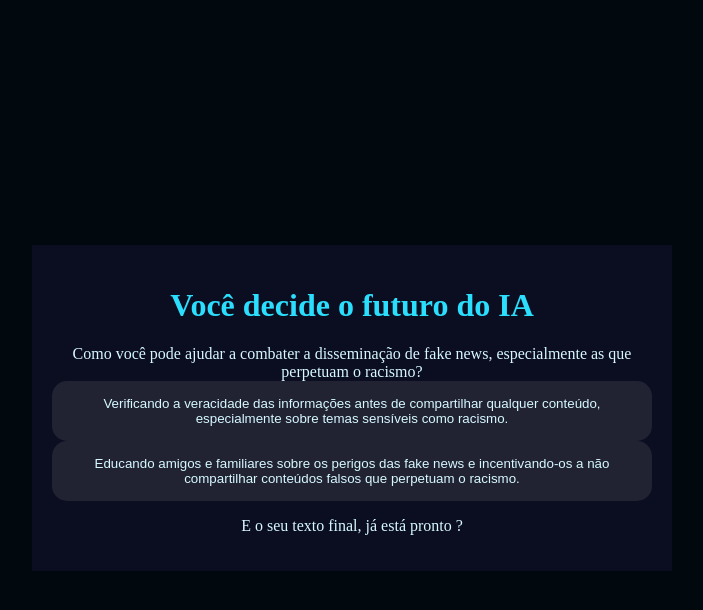
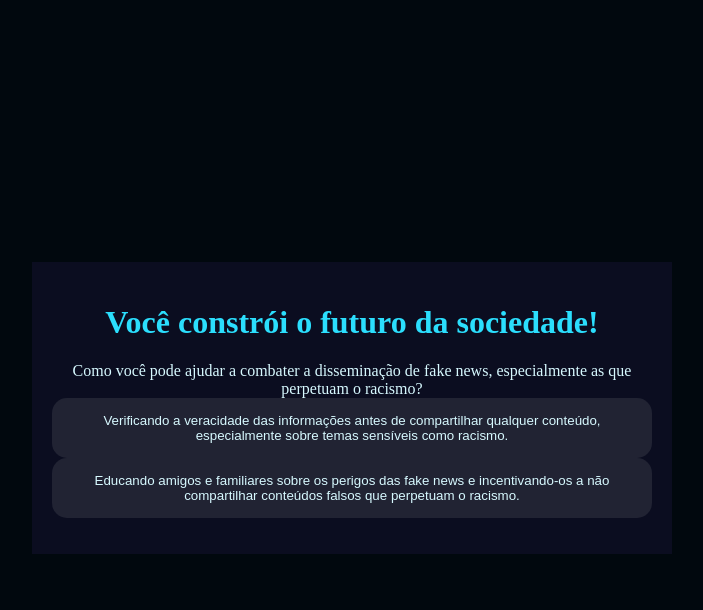
Before and after one commit to silviosnjr/missaoFormadores, a plain HTML site: page index.html in a window 1280 px wide. Both pictures are taken after a click on the button 639 px from the left and 409 px from the top of the page. Shown: the whole page, without its empty margins (288-991 px from the left). Drawn offline with Linux system fonts and the light colour scheme.

Commit message:
Versão da reunião 9

```diff
--- a/index.html
+++ b/index.html
@@ -4,11 +4,11 @@
     <meta charset="UTF-8">
     <meta name="viewport" content="width=device-width, initial-scale=1.0">
     <link rel="stylesheet" href="style.css">
-    <title>Você decide o futuro da IA</title>
+    <title>Você constrói o futuro da sociedade!</title>
 </head>
 <body>
     <div class="caixa-principal">
-        <h1>Você decide o futuro do IA</h1>
+        <h1>Você constrói o futuro da sociedade!</h1>
         <div class="caixa-perguntas">
             Você já sabe quais são as perguntas que irão nortear sua missão ?
         </div>
--- a/script.js
+++ b/script.js
@@ -10,11 +10,11 @@ const perguntas = [
         alternativas: [
             {
                 texto: "Participando de campanhas de conscientização e educação sobre igualdade racial.",
-                afirmacao: "afirmacao"
+                afirmacao: "Você acredita que a conscientização e a educação são ferramentas essenciais para promover a igualdade racial e combater o racismo."
             },
             {
                 texto:  "Denunciando atos de discriminação e apoiando políticas públicas inclusivas.",
-                afirmacao: "afirmacao"
+                afirmacao: "Você considera a denúncia de discriminação e o suporte a políticas públicas inclusivas como métodos importantes para enfrentar o racismo."
             }
         ]
     },
@@ -23,11 +23,11 @@ const perguntas = [
         alternativas: [
             {
                 texto: "Verificando a veracidade das informações antes de compartilhar qualquer conteúdo, especialmente sobre temas sensíveis como racismo.",
-                afirmacao: "afirmacao"
+                afirmacao: "Você valoriza a verificação de informações como um meio fundamental para combater a disseminação de fake news e evitar a propagação de conteúdos prejudiciais."
             },
             {
                 texto: "Educando amigos e familiares sobre os perigos das fake news e incentivando-os a não compartilhar conteúdos falsos que perpetuam o racismo.",
-                afirmacao: "afirmacao"
+                afirmacao: "Você acredita na importância de educar os outros sobre os riscos das fake news e incentivar a responsabilidade ao compartilhar informações, especialmente sobre temas raciais."
             }
         ]
     },
@@ -36,11 +36,11 @@ const perguntas = [
         alternativas: [
             {
                 texto: "Promovendo a instalação de painéis solares em escolas e centros comunitários de comunidades marginalizadas.",
-                afirmacao: "afimacao"
+                afirmacao: "Você acredita que a instalação de painéis solares em locais estratégicos como escolas e centros comunitários pode ser uma forma eficaz de promover o uso de energia limpa e beneficiar comunidades carentes."
             },
             {
                 texto: "Defendendo políticas públicas que subsidiem a energia solar para famílias de baixa renda.",
-                afirmacao: "afirmacao"
+                afirmacao: "Você considera essencial a defesa de políticas públicas que ofereçam subsídios para energia solar, facilitando o acesso a essa tecnologia para famílias de baixa renda."
             }
         ]
     }
@@ -51,9 +51,14 @@ let perguntaAtual;
 let historiaFinal = "";
 
 function mostraPergunta(){
+    if(atual >= perguntas.length){
+        mostraResultado();
+        return;
+    }
     perguntaAtual = perguntas[atual];
     caixaPerguntas.textContent = perguntaAtual.enunciado;
     caixaAlternativas.textContent = "";
+    textoResultado.textContent = "";
     mostraAlternativas();
 }
 
@@ -67,10 +72,16 @@ function mostraAlternativas(){
 }
 
 function respostaSelecionada(opcaoSelecionada){
-    const afirmacoes = opcaoSelecionada.afirmacoes;
-    historiaFinal = afirmacoes;
+    const afirmacao = opcaoSelecionada.afirmacao;
+    historiaFinal += afirmacao + " ";
     atual++;
     mostraPergunta();
 }
 
+function mostraResultado(){
+    caixaPerguntas.textContent = "Suas ações mudam o mundo...";
+    textoResultado.textContent = historiaFinal;
+    caixaAlternativas.textContent  = "";
+}
+
 mostraPergunta();
```
